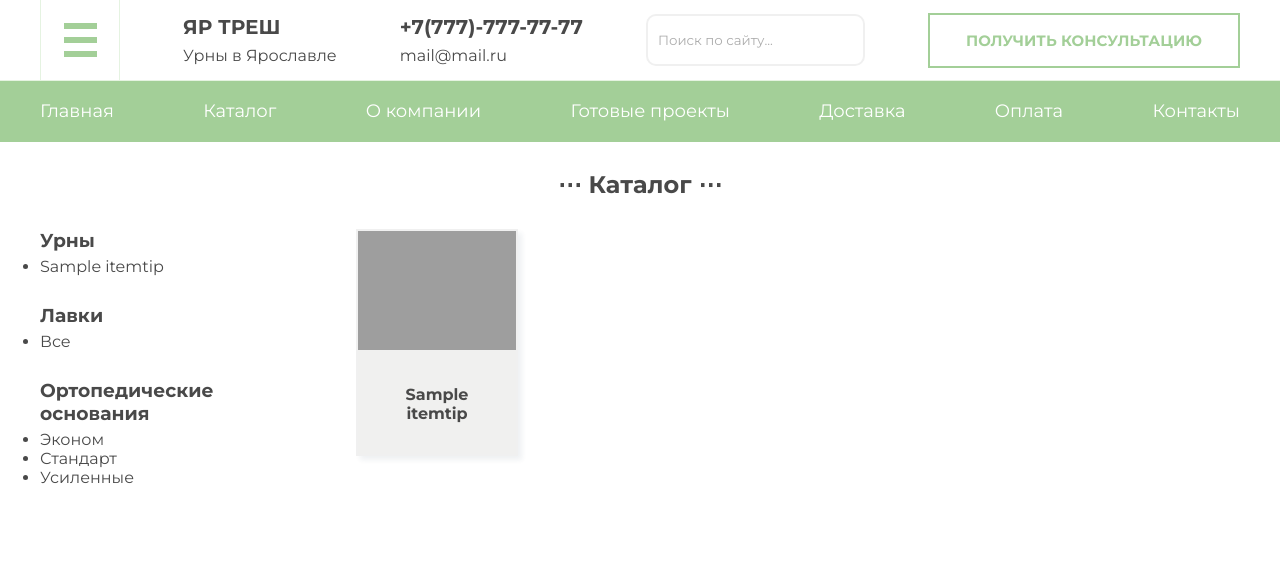
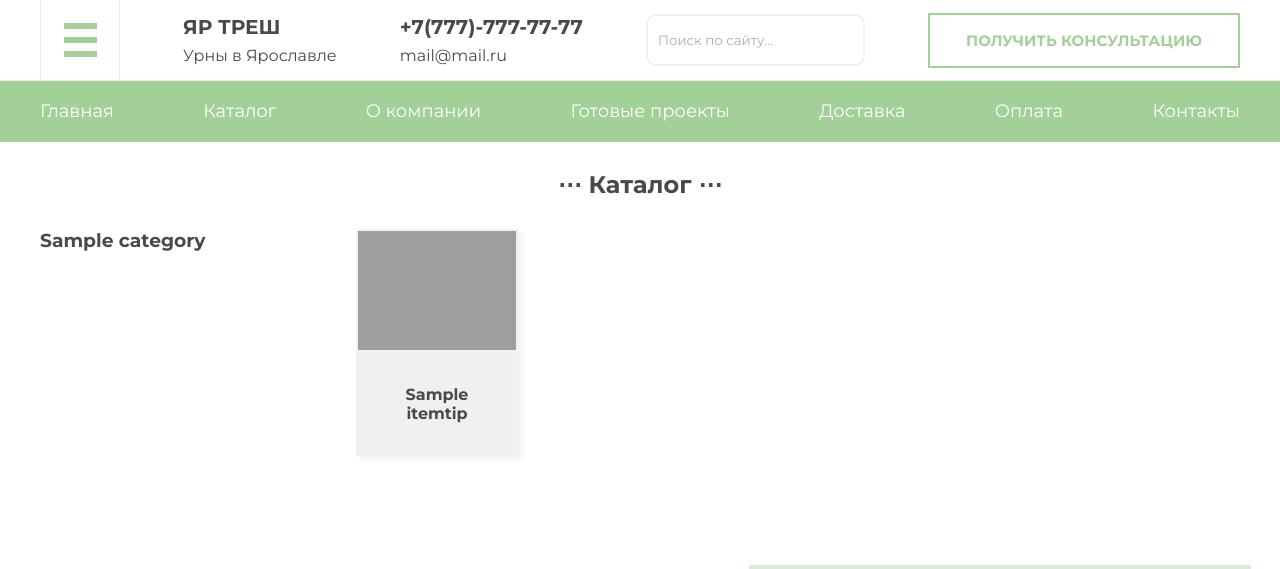
Before and after one commit to jim-py/urnyar, a Django app: page /catalog/ in a window 1280 px wide. Shown: the top 569 px of the page. Run offline with Django 4.2, Linux system fonts and the light colour scheme; tables that the repository leaves empty hold one stand-in row (values such as "Sample post"); grey boxes are pictures that could not be loaded.

Commit message:
- Added new table Category - Added catalog-ul correct input

```diff
--- a/urna/main/admin.py
+++ b/urna/main/admin.py
@@ -4,3 +4,4 @@
 
 admin.site.register(Item)
 admin.site.register(ItemTip)
+admin.site.register(Category)
--- a/urna/main/models.py
+++ b/urna/main/models.py
@@ -59,11 +59,23 @@
 
 class ItemTip(models.Model):
     name = models.CharField(max_length=30, verbose_name='Название типа', blank=True)
+    category = models.ForeignKey('Category', verbose_name='Категория', on_delete=models.CASCADE, blank=True)
     photo = models.ImageField(upload_to='media/%Y-%m-%d/', blank=True, verbose_name='Фото категории')
 
     class Meta:
         verbose_name = 'Тип предмета'
-        verbose_name_plural = 'Типы предметов'
+        verbose_name_plural = 'Типы предмета'
 
     def __str__(self):
         return self.name
+
+
+class Category(models.Model):
+    name = models.CharField(max_length=50, verbose_name='Название категории', blank=True)
+
+    class Meta:
+        verbose_name = 'Категория типа'
+        verbose_name_plural = 'Категории типа'
+
+    def __str__(self):
+        return self.name
--- a/urna/main/templates/main/catalog.html
+++ b/urna/main/templates/main/catalog.html
@@ -11,34 +11,45 @@
             <div class="catalog-split">
 
                 <div class="catalog-ul">
+                    {% for item in cat %}
                     <h3 class="cat__title">
-                        Урны
+                        {{ item.name }}
                     </h3>
                     <ul class="catalog-cat">
-                        {% for category in categories %}
-                        <li class="cat__item">
-                            <a class="cat__a" href="{% url 'category_urn' category.pk %}">{{ category.name }}</a>
-                        </li>
+                        {% if item.name == 'Урны' %}
+
+                        {% for s in categories %}
+                            {% if s.category_id == 1 %}
+                                <li class="cat__item">
+                                    <a class="cat__a" href="{% url 'category_urn' s.pk %}">{{ s.name }}</a>
+                                </li>
+                            {% endif %}
                         {% endfor %}
+
+                        {% elif item.name == 'Лавки' %}
+
+                        {% for s in categories %}
+                            {% if s.category_id == 2 %}
+                                <li class="cat__item">
+                                    <a class="cat__a" href="{% url 'category_urn' s.pk %}">{{ s.name }}</a>
+                                </li>
+                            {% endif %}
+                        {% endfor %}
+
+                        {% elif item.name == 'Ортопедические основания' %}
+
+                        {% for s in categories %}
+                            {% if s.category_id == 3 %}
+                                <li class="cat__item">
+                                    <a class="cat__a" href="{% url 'category_urn' s.pk %}">{{ s.name }}</a>
+                                </li>
+                            {% endif %}
+                        {% endfor %}
+
+                        {% endif %}
+
                     </ul>
-                    <h3 class="cat__title">Лавки</h3>
-                    <ul class="catalog-cat">
-                        <li class="cat__item">
-                            <a class="cat__a" href="">Все</a>
-                        </li>
-                    </ul>
-                    <h3 class="cat__title">Ортопедические основания</h3>
-                    <ul class="catalog-cat">
-                        <li class="cat__item">
-                            <a class="cat__a" href="">Эконом</a>
-                        </li>
-                        <li class="cat__item">
-                            <a class="cat__a" href="">Стандарт</a>
-                        </li>
-                        <li class="cat__item">
-                            <a class="cat__a" href="">Усиленные</a>
-                        </li>
-                    </ul>
+                    {% endfor %}
                 </div>
 
                 <div class="catalog-list">
--- a/urna/main/templates/main/category.html
+++ b/urna/main/templates/main/category.html
@@ -44,7 +44,6 @@
                     </ul>
                 </div>
 
-
                     <div class="category-list">
                         {% for item in urn %}
                         <div class="category-item">
--- a/urna/main/views.py
+++ b/urna/main/views.py
@@ -20,8 +20,9 @@
                 return redirect('catalog')
     else:
         form = ContactForm()
-    categories = ItemTip.objects.all().order_by('name')
-    return render(request, 'main/catalog.html', {'form': form, 'categories': categories})
+    categories = Category.objects.all()
+    tips = ItemTip.objects.all().order_by('name')
+    return render(request, 'main/catalog.html', {'form': form, 'categories': tips, 'cat': categories})
 
 
 def about(request):
```
Also changed, not shown: urna/main/migrations/0001_initial.py (deleted), urna/main/migrations/0002_itemtip_photo.py (deleted), urna/main/migrations/__init__.py (deleted).
